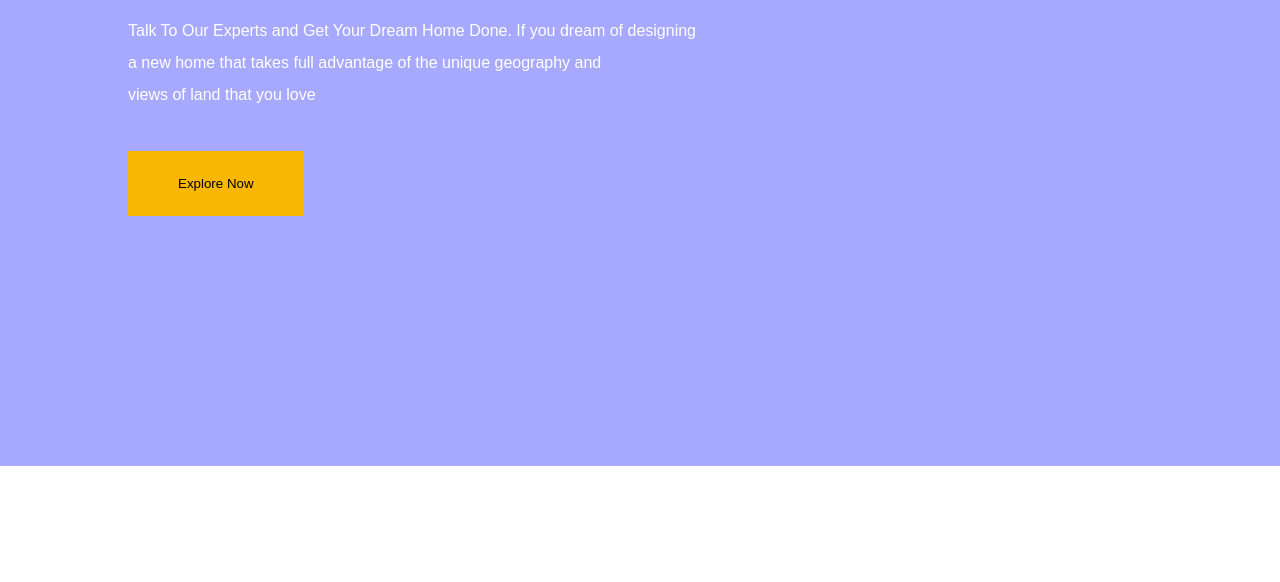
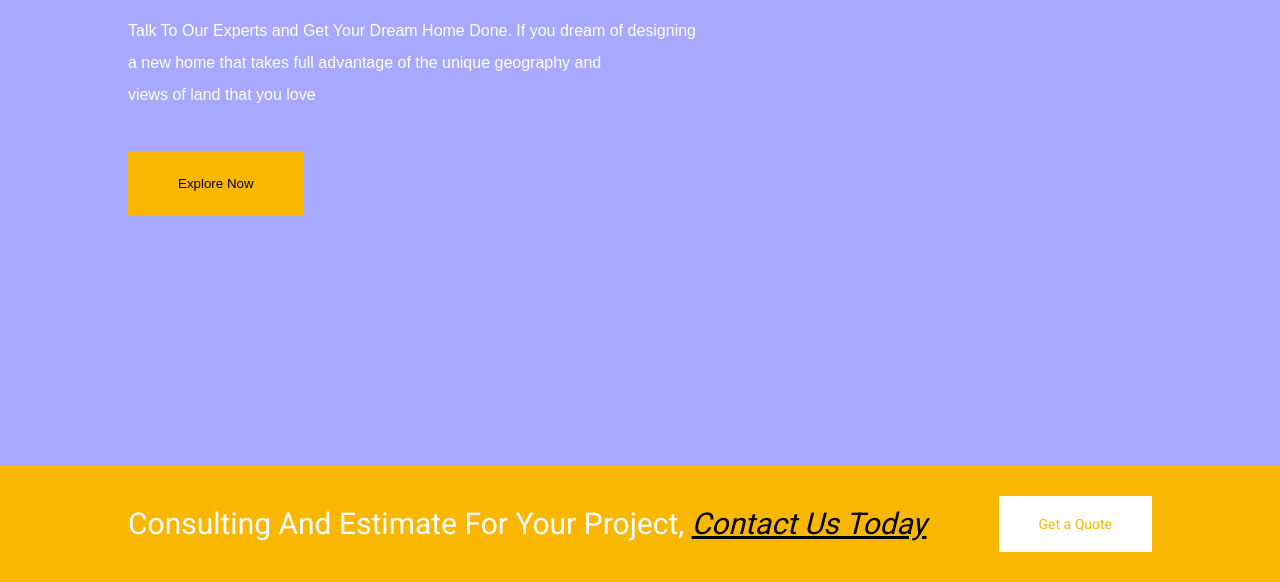
Before and after one commit to bilalbutt044/BuildX-responsive-website, a plain HTML site: page index.html in a window 1280 px wide. Shown: the part 643-1225 px from the top of the page. Before the commit the page ends 1109 px from the top, so only its background shows below. Drawn offline with Linux system fonts and the light colour scheme.

Commit message:
contactus

```diff
--- a/css/style.css
+++ b/css/style.css
@@ -200,3 +200,29 @@ a.active {
   padding: 25px 50px;
   border: none;
 }
+
+/* contact-us section */
+
+.contact-us {
+  background: #fab702;
+}
+.consult {
+  padding: 40px 0;
+  color: white;
+  font: 30px "Roboto", sans-serif;
+}
+.consult span {
+  font: italic 30px "Roboto", "sans-serif";
+  text-decoration: underline;
+  color: black;
+}
+.quote-btn {
+  padding: 30px 0;
+}
+.quote-btn button {
+  padding: 20px 40px;
+  color: #fab702;
+  font: 14px "Roboto";
+  border: none;
+  background: white;
+}
--- a/index.html
+++ b/index.html
@@ -6,6 +6,10 @@
     <meta http-equiv="X-UA-Compatible" content="ie=edge" />
     <link
       href="https://fonts.googleapis.com/css?family=Montserrat&display=swap"
+      rel="stylesheet"
+    />
+    <link
+      href="https://fonts.googleapis.com/css?family=Roboto&display=swap"
       rel="stylesheet"
     />
     <link rel="stylesheet" href="css/style.css" />
@@ -80,5 +84,21 @@
         </div>
       </div>
     </section>
+
+    <section class="contact-us">
+      <div class="container">
+        <div class="consult">
+          <p>
+            Consulting And Estimate For Your Project,
+            <span>Contact Us Today</span>
+          </p>
+        </div>
+        <div class="quote-btn">
+          <!-- <div class="btn"> -->
+          <button>Get a Quote</button>
+          <!-- </div> -->
+        </div>
+      </div>
+    </section>
   </body>
 </html>
```
